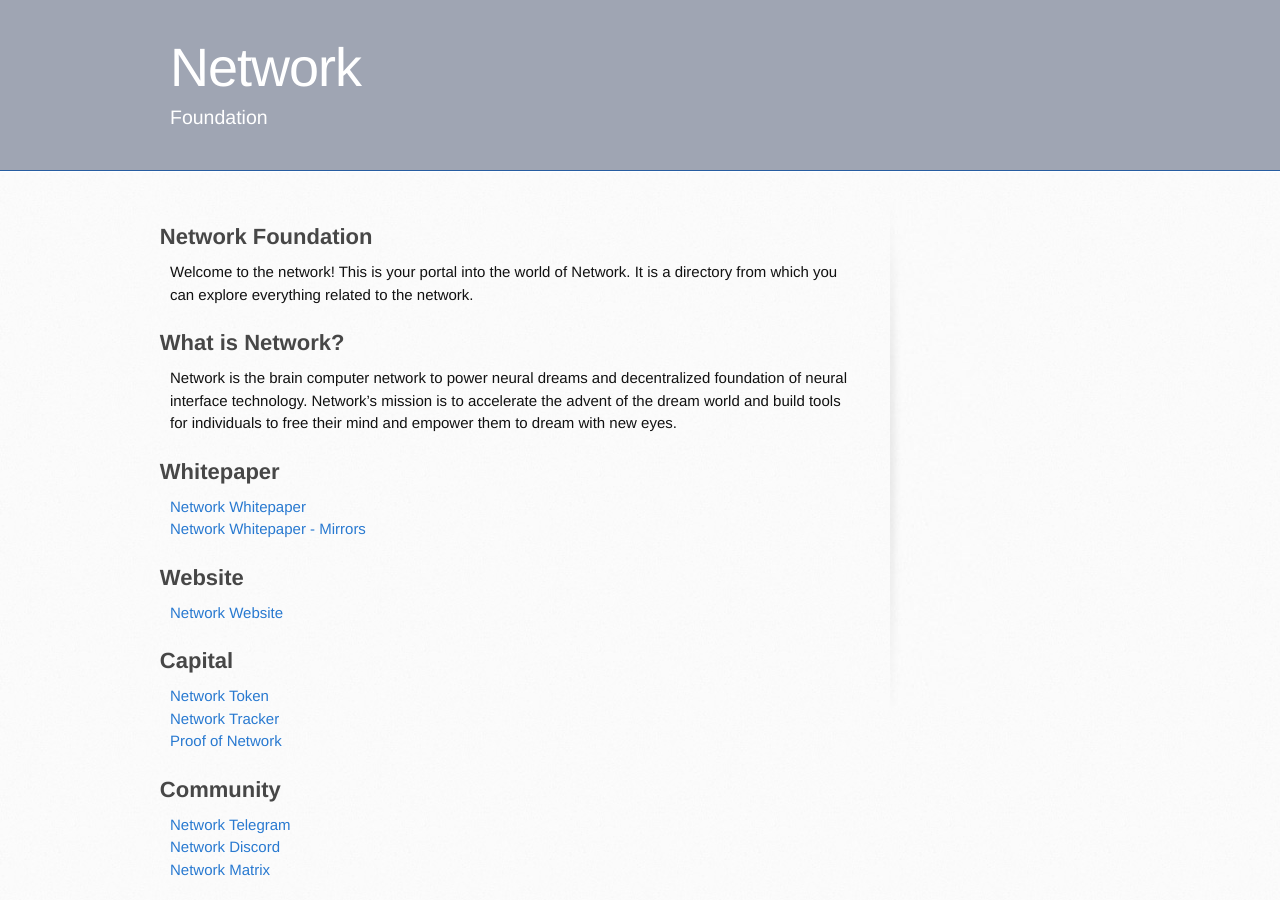
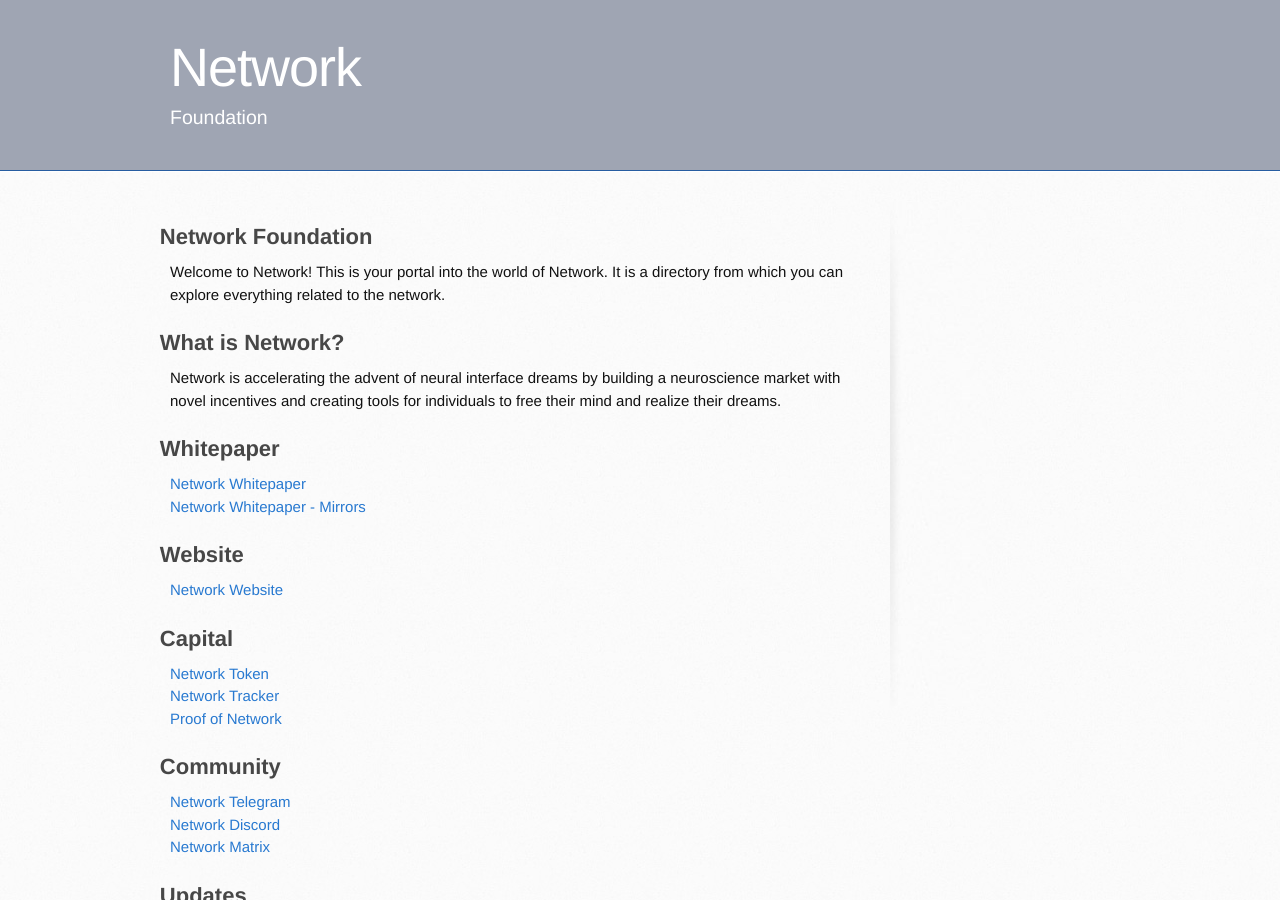
Before and after one commit to networkf/network.github.io, a Jekyll site: the page built from index.md, in a window 1280 px wide and 900 px high. Built offline with Jekyll 4.4.1, drawn with Linux system fonts in a browser that asks for light colours; some web fonts are replaced; our own code applies the rules of GitHub Pages for plain Markdown files.

Commit message:
Update index.md

```diff
--- a/index.md
+++ b/index.md
@@ -7,12 +7,11 @@ layout: default
 ---
 ## Network Foundation
 
-Welcome to the network! This is your portal into the world of Network. It is a directory from which you can explore everything related to the network.
+Welcome to Network! This is your portal into the world of Network. It is a directory from which you can explore everything related to the network.
 
 ## What is Network?
 
-Network is the brain computer network to power neural dreams and decentralized foundation of neural interface technology. Network's mission is to accelerate the advent of the dream world and build tools for individuals to free their mind and empower them to dream with new eyes.
-
+Network is accelerating the advent of neural interface dreams by building a neuroscience market with novel incentives and creating tools for individuals to free their mind and realize their dreams.
 
 ## Whitepaper
 <a href="https://network.foundation/network.pdf" target="_blank">Network Whitepaper</a>
```
